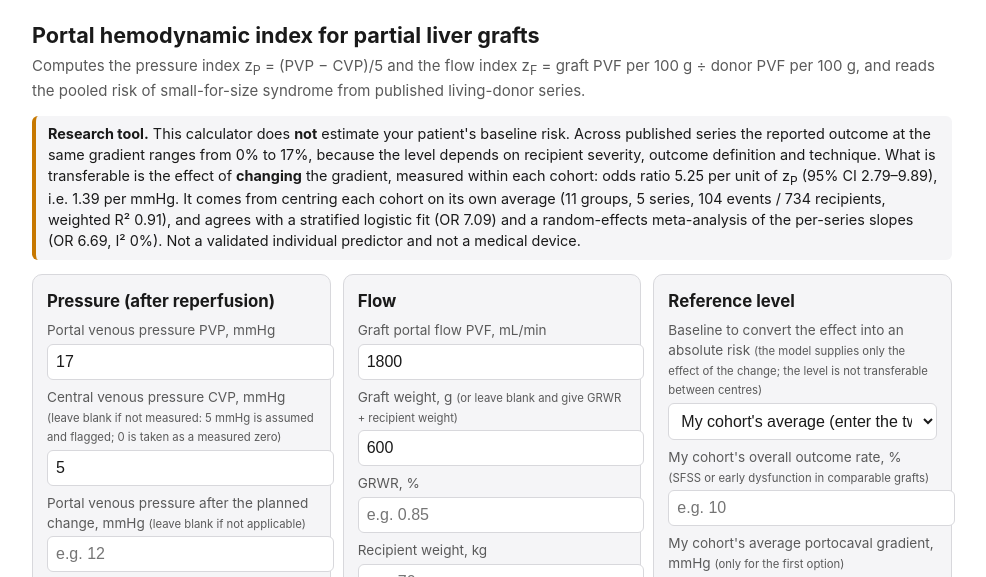
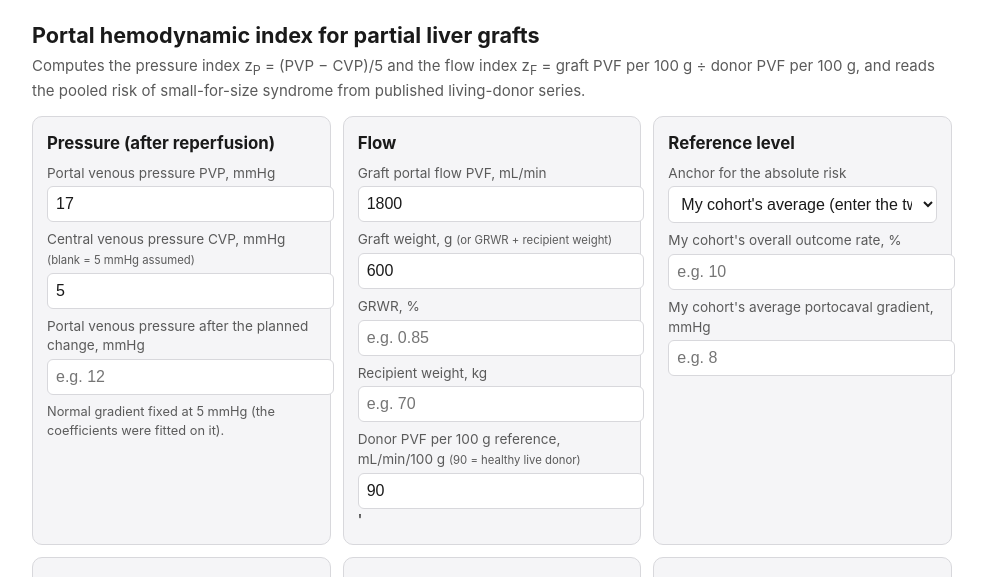
Before and after one commit to Danpc11/LiPNet, a plain HTML site: page sfss_calculator.html in a window 1280 px wide. Shown: the top 577 px of the page, without its empty margins (148-1134 px from the left). Drawn offline with Linux system fonts and the light colour scheme.

Commit message:
Add files via upload

```diff
--- a/sfss_calculator.html
+++ b/sfss_calculator.html
@@ -31,27 +31,26 @@ small{color:var(--muted)}
 <body><main>
 <h1>Portal hemodynamic index for partial liver grafts</h1>
 <p class="sub">Computes the pressure index z<sub>P</sub> = (PVP − CVP)/5 and the flow index z<sub>F</sub> = graft PVF per 100 g ÷ donor PVF per 100 g, and reads the pooled risk of small-for-size syndrome from published living-donor series.</p>
-<div class="note"><b>Research tool.</b> This calculator does <b>not</b> estimate your patient's baseline risk. Across published series the reported outcome at the same gradient ranges from 0% to 17%, because the level depends on recipient severity, outcome definition and technique. What is transferable is the effect of <b>changing</b> the gradient, measured within each cohort: odds ratio 5.25 per unit of z<sub>P</sub> (95% CI 2.79–9.89), i.e. 1.39 per mmHg. It comes from centring each cohort on its own average (11 groups, 5 series, 104 events / 734 recipients, weighted R² 0.91), and agrees with a stratified logistic fit (OR 7.09) and a random-effects meta-analysis of the per-series slopes (OR 6.69, I² 0%). Not a validated individual predictor and not a medical device.</div>
 
 <div class="grid" style="margin-top:14px">
  <div class="card"><h2 style="margin-top:0">Pressure (after reperfusion)</h2>
   <label>Portal venous pressure PVP, mmHg<input id="pvp" type="number" step="0.5" value="17"></label>
-  <label>Central venous pressure CVP, mmHg <small>(leave blank if not measured: 5 mmHg is assumed and flagged; 0 is taken as a measured zero)</small><input id="cvp" type="number" step="0.5" value="5"></label>
-  <label>Portal venous pressure after the planned change, mmHg <small>(leave blank if not applicable)</small><input id="pvp2" type="number" step="0.5" placeholder="e.g. 12"></label>
-  <p style="font-size:.8rem;color:var(--muted);margin:8px 0 0">Normal portocaval gradient fixed at 5 mmHg: the risk coefficients were fitted on z<sub>P</sub> = (PVP − CVP)/5 and are not valid for another denominator.</p>
+  <label>Central venous pressure CVP, mmHg <small>(blank = 5 mmHg assumed)</small><input id="cvp" type="number" step="0.5" value="5"></label>
+  <label>Portal venous pressure after the planned change, mmHg<input id="pvp2" type="number" step="0.5" placeholder="e.g. 12"></label>
+  <p style="font-size:.8rem;color:var(--muted);margin:8px 0 0">Normal gradient fixed at 5 mmHg (the coefficients were fitted on it).</p>
  </div>
  <div class="card"><h2 style="margin-top:0">Flow</h2>
   <label>Graft portal flow PVF, mL/min<input id="pvf" type="number" step="10" value="1800"></label>
-  <label>Graft weight, g <small>(or leave blank and give GRWR + recipient weight)</small><input id="gw" type="number" step="10" value="600"></label>
+  <label>Graft weight, g <small>(or GRWR + recipient weight)</small><input id="gw" type="number" step="10" value="600"></label>
   <label>GRWR, %<input id="grwr" type="number" step="0.01" placeholder="e.g. 0.85"></label>
   <label>Recipient weight, kg<input id="rw" type="number" step="1" placeholder="e.g. 70"></label>
-  <label>Donor PVF per 100 g reference, mL/min/100 g <small>(measured in donor if available; 90 = healthy live donor)</small><input id="dref" type="number" step="5" value="90"></label>
+  <label>Donor PVF per 100 g reference, mL/min/100 g <small>(90 = healthy live donor)</small><input id="dref" type="number" step="5" value="90"></label>
 ' </div>
  <div class="card"><h2 style="margin-top:0">Reference level</h2>
-  <label>Baseline to convert the effect into an absolute risk <small>(the model supplies only the effect of the change; the level is not transferable between centres)</small>
+  <label>Anchor for the absolute risk
    <select id="ref"><option value="cohort">My cohort's average (enter the two values below)</option><option value="own">My rate at the starting gradient</option><option value="Ogura 2010 (mortality)">Ogura 2010 (mortality) — 16% overall</option><option value="Osman 2017 (SFSS)">Osman 2017 (SFSS) — 9% overall</option><option value="Uemura 2016 (SFSS)">Uemura 2016 (SFSS) — 14% overall</option><option value="Wang 2014 (SFSS)">Wang 2014 (SFSS) — 14% overall</option><option value="Yagi 2005 (mortality)">Yagi 2005 (mortality) — 25% overall</option></select></label>
-  <label>My cohort's overall outcome rate, % <small>(SFSS or early dysfunction in comparable grafts)</small><input id="base" type="number" step="1" placeholder="e.g. 10"></label>
-  <label>My cohort's average portocaval gradient, mmHg <small>(only for the first option)</small><input id="basegrad" type="number" step="0.5" placeholder="e.g. 8"></label>
+  <label>My cohort's overall outcome rate, %<input id="base" type="number" step="1" placeholder="e.g. 10"></label>
+  <label>My cohort's average portocaval gradient, mmHg<input id="basegrad" type="number" step="0.5" placeholder="e.g. 8"></label>
  </div>
 </div>
 
@@ -64,7 +63,8 @@ small{color:var(--muted)}
 <div class="card" style="margin-top:12px"><h2 style="margin-top:0">Reading</h2><div id="read"></div></div>
 
 <div class="card" style="margin-top:12px"><h2 style="margin-top:0">Risk curve</h2><svg id="plot" viewBox="0 0 640 300" role="img" aria-label="risk curve"></svg>
-<small>With a reference chosen, one curve: the risk implied by that anchor and the fitted slope, with its 95% band; the two markers are the current gradient and the gradient after the planned change, and the shaded strip is the window 1 ≤ z<sub>P</sub> ≤ 2. Without an anchor, the published groups centred on their own cohort, which is the relation the slope comes from.</small></div>
+<small>The curve is anchored on the reference you chose; the markers are the current gradient and the gradient after the change. Without an anchor it shows the published groups, each centred on its own cohort.</small>
+<div class="note" style="margin-top:12px"><b>What this does and does not give you.</b> The effect of changing the gradient is transferable: OR 5.25 per unit of z<sub>P</sub> (95% CI 2.79–9.89), 1.39 per mmHg, from 11 groups in 5 series. The level of risk is not: at the same gradient, published rates run from 0% to 17%. So the percentages shown are only as good as the baseline you supply. Research tool, not a medical device.</div></div>
 
 <div class="card tbl" style="margin-top:12px"><h2 style="margin-top:0">What modulation does in the published series</h2>
 <table><tr><th>Manoeuvre</th><th>Reported effect</th><th>Source</th></tr>
```
